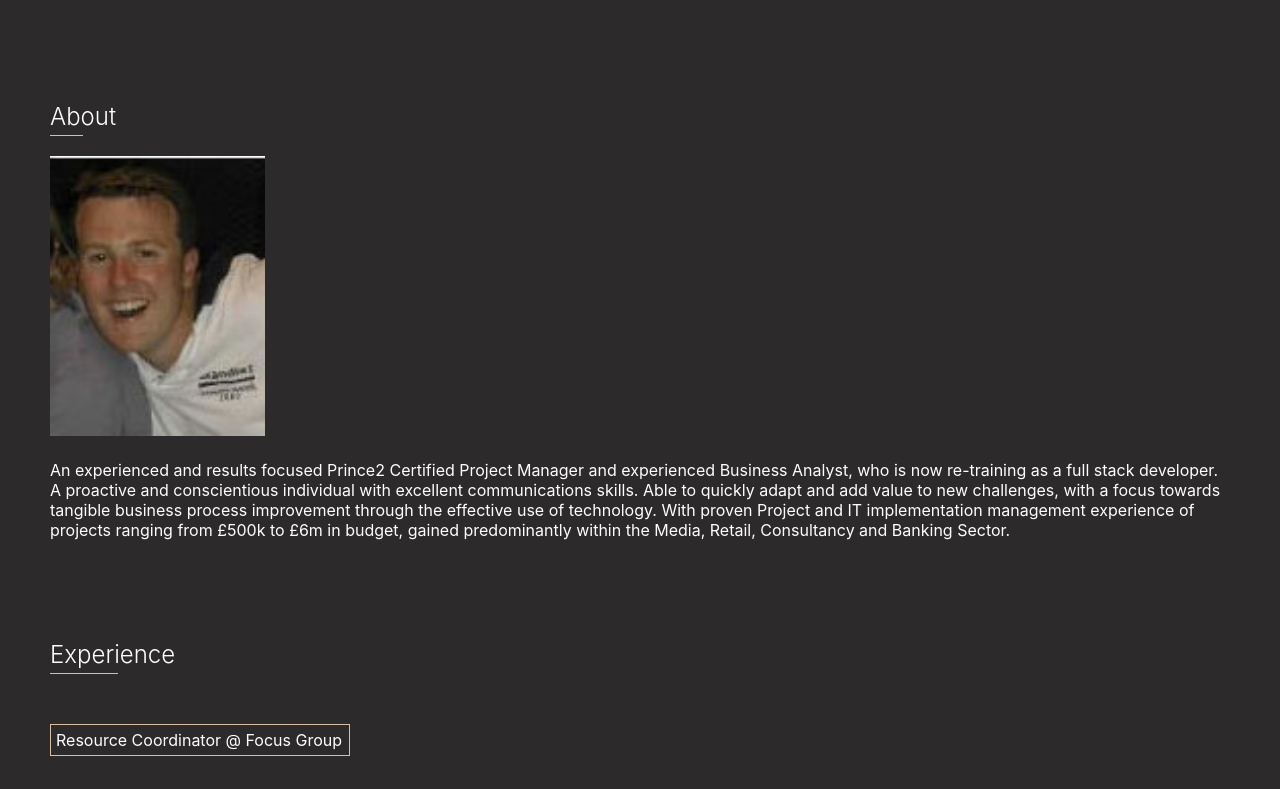
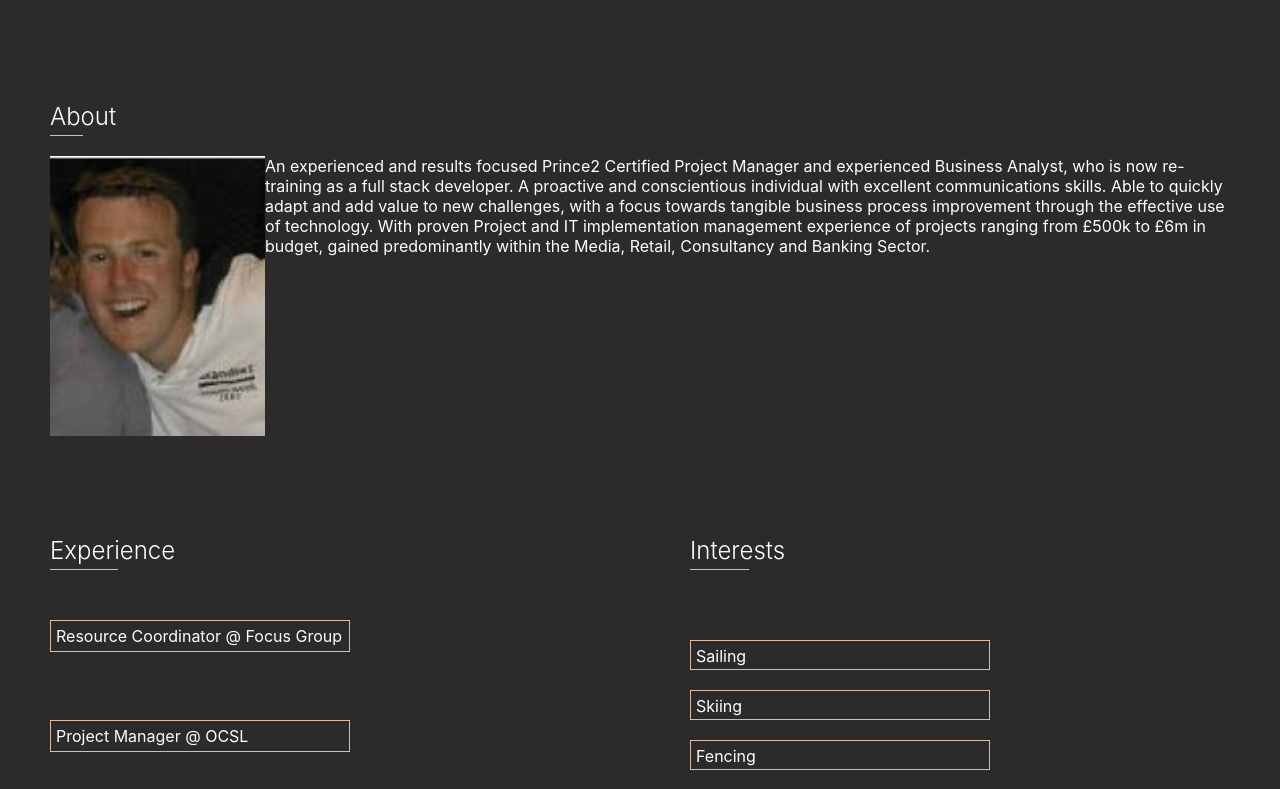
Before and after one commit to wesleyforrest/React-Portfolio, a React (Create React App) app: page / in a window 1280 px wide. Shown: the part 1720-2509 px from the top of the page. Built offline with nearby package versions, Linux system fonts and the light colour scheme.

Commit message:
Flip &  media query working.  started contact form

```diff
--- a/src/Components/ProjectCard/ProjectCard.scss
+++ b/src/Components/ProjectCard/ProjectCard.scss
@@ -21,7 +21,7 @@
   }
 }
 
-.flip-card__inners {
+.flipped {
   transform: rotateY(180deg);
 }
 
@@ -56,6 +56,7 @@
   width: 300px;
   margin: 20px;
   background-color: $primary-color-light-charcoal;
+  color: $primary-color-white;
   transform: rotateY(180deg);
   position: absolute;
   -webkit-backface-visibility: hidden;
--- a/src/Containers/About/About.jsx
+++ b/src/Containers/About/About.jsx
@@ -7,18 +7,24 @@ const About = () => {
       <div>
         <h2 className="about-section__header underline">About</h2>
       </div>
-      <img className="about-section__headshot" src="./Images/me3.jpg" alt="" />
-      <p className="about-section__about-text">
-        An experienced and results focused Prince2 Certified Project Manager and
-        experienced Business Analyst, who is now re-training as a full stack
-        developer. A proactive and conscientious individual with excellent
-        communications skills. Able to quickly adapt and add value to new
-        challenges, with a focus towards tangible business process improvement
-        through the effective use of technology. With proven Project and IT
-        implementation management experience of projects ranging from £500k to
-        £6m in budget, gained predominantly within the Media, Retail,
-        Consultancy and Banking Sector.
-      </p>
+      <div className="media-query">
+        <img
+          className="about-section__headshot"
+          src="./Images/me3.jpg"
+          alt=""
+        />
+        <p className="about-section__about-text">
+          An experienced and results focused Prince2 Certified Project Manager
+          and experienced Business Analyst, who is now re-training as a full
+          stack developer. A proactive and conscientious individual with
+          excellent communications skills. Able to quickly adapt and add value
+          to new challenges, with a focus towards tangible business process
+          improvement through the effective use of technology. With proven
+          Project and IT implementation management experience of projects
+          ranging from £500k to £6m in budget, gained predominantly within the
+          Media, Retail, Consultancy and Banking Sector.
+        </p>
+      </div>
     </div>
   );
 };
--- a/src/Containers/About/About.scss
+++ b/src/Containers/About/About.scss
@@ -8,7 +8,18 @@
 @media screen and (max-width: 768px) {
 }
 
-@media screen and (max-width: 1200px) {
+@media screen and (max-width: 1000px) {
+}
+
+.media-query {
+  display: flex;
+}
+
+@media screen and (max-width: 1000px) {
+  .media-query {
+    display: flex;
+    flex-direction: column;
+  }
 }
 
 .about {
--- a/src/Containers/Contact/Contact.jsx
+++ b/src/Containers/Contact/Contact.jsx
@@ -1,13 +1,21 @@
 import React from "react";
 import "./Contact.scss";
 import ContactForm from "../../Components/ContactForm/ContactForm";
+import { useState } from "react";
 
 const Contact = () => {
+  const [form, setForm] = useState(false);
   return (
-    <div className="contact">
-      <h1 className="contact__header">Get in touch</h1>
-      <button className="contact__button">CONTACT</button>
-    </div>
+    <>
+      <div className="contact">
+        <h1 className="contact__header">Get in touch</h1>
+        <button className="contact__button" onClick={() => setForm(true)}>
+          CONTACT
+        </button>
+      </div>
+
+      {form ? <ContactForm /> : ""}
+    </>
   );
 };
 
--- a/src/Containers/Main/Main.jsx
+++ b/src/Containers/Main/Main.jsx
@@ -13,8 +13,10 @@ const Main = () => {
       <h1 className="portfolio__heading">Portfolio</h1>
       <ProjectCardContainer />
       <About />
-      <ExperienceCardContainer />
-      <InterestsCardContainer />
+      <div className="media-query">
+        <ExperienceCardContainer />
+        <InterestsCardContainer />
+      </div>
       <Contact />
       <Footer />
     </div>
--- a/src/Containers/Main/Main.scss
+++ b/src/Containers/Main/Main.scss
@@ -8,3 +8,14 @@
     margin-left: 50px;
   }
 }
+.media-query {
+  display: flex;
+  justify-content: space-around;
+  width: 100%;
+}
+@media screen and (max-width: 1000px) {
+  .media-query {
+    display: flex;
+    flex-direction: column;
+  }
+}
```
